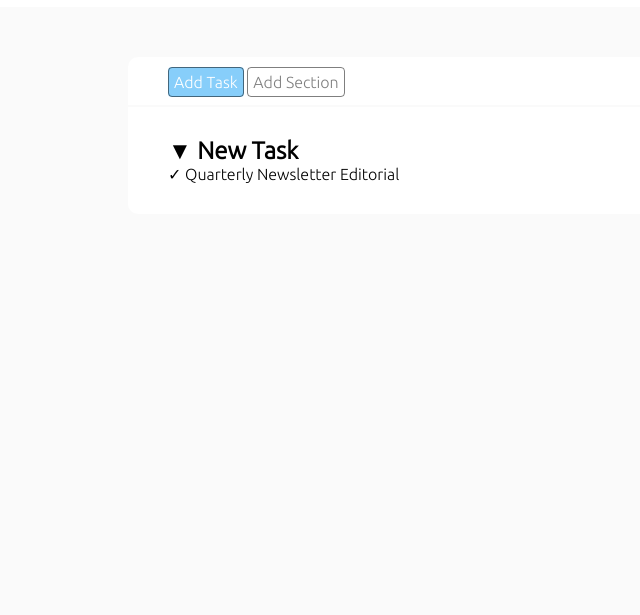
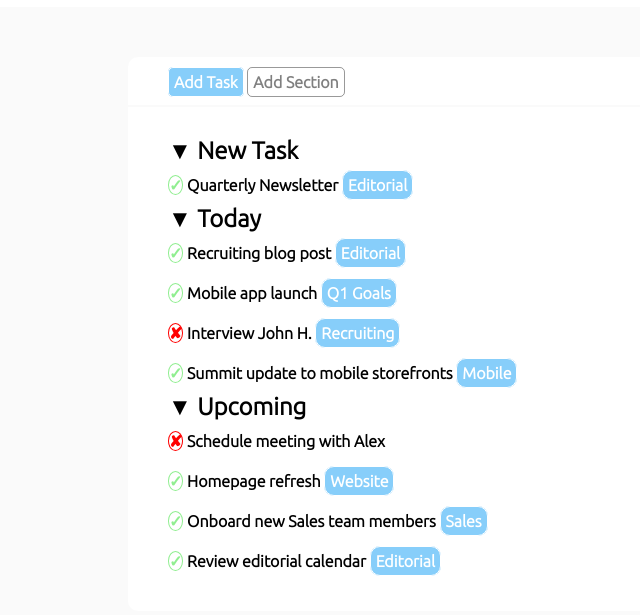
Before and after one commit to alessandrolongo99/html-css-toboolist, a plain HTML site: page index.html in a window 1280 px wide. Shown: the part 63-678 px from the top of the page, without its empty margins (0-640 px from the left). Drawn offline with Linux system fonts and the light colour scheme.

Commit message:
quasi completo

```diff
--- a/css/style.css
+++ b/css/style.css
@@ -6,6 +6,7 @@
 
 body{
     font-family: 'Ubuntu', sans-serif;
+    font-weight: bold;
     background-color: rgb(250, 250, 250);
 }
 
@@ -18,7 +19,6 @@ header{
 header > span{
     line-height: 50px;
     font-size: 40px;
-    font-weight: bold;
 }
 
 img, header > span{
@@ -40,19 +40,18 @@ img, header > span{
 
 .blue{
     background-color: lightskyblue;
-    border-radius: 4px;
+    border-radius: 5px;
     padding: 5px;
     color: white;
     border: 1px solid;
-    border-color:rgba(0, 0, 0, 0.5);
 }
 
 .void{
-    border-radius: 4px;
+    border-radius: 5px;
     padding: 5px;
     color: rgba(0, 0, 0, 0.5);
     border: 1px solid;
-    border-color:rgba(0, 0, 0, 0.5);
+    border-color:rgba(0, 0, 0, 0.4);
 }
 
 /* main */
@@ -64,6 +63,32 @@ main{
     border-radius: 0 0 10px 10px;
 }
 
-section > div{
-    display: inline-block;
+.row{
+    line-height: 40px;
+    vertical-align: middle;
 }
+
+/* check */
+.check{
+    height: 10px;
+    width: 10px;
+    border: 1px solid;
+    border-radius: 50%;
+}
+
+.green{
+    color: lightgreen;
+}
+
+.red{
+    color: red;
+}
+
+/* etichette */
+.etichetta{
+    background-color: lightskyblue;
+    border-radius: 10px;
+    padding: 5px;
+    color: white;
+    border: 1px solid;
+}
--- a/index.html
+++ b/index.html
@@ -22,23 +22,69 @@
     </div>
 
     <main>
-
-
-        <!-- new task ✘-->
+        <!-- new task -->
         <section>
             <h2>&#9660; New Task</h2>
-            <div>✓ Quarterly Newsletter</div>
-            <span>Editorial</span>
+            <div class="row">
+                <span class="check green">✓</span>
+                <span>Quarterly Newsletter</span>
+                <span class="etichetta">Editorial</span>
+            </div>
         </section>
 
         <!-- today -->
         <section>
+            <h2>&#9660; Today</h2>
+            <div class="row">
+                <span class="check green">✓</span>
+                <span>Recruiting blog post</span>
+                <span class="etichetta">Editorial</span>
+            </div>
 
+            <div class="row">
+                <span class="check green">✓</span>
+                <span>Mobile app launch</span>
+                <span class="etichetta">Q1 Goals</span>
+            </div>
+
+            <div class="row">
+                <span class="check red">✘</span>
+                <span>Interview John H.</span>
+                <span class="etichetta">Recruiting</span>
+            </div>
+
+            <div class="row">
+                <span class="check green">✓</span>
+                <span>Summit update to mobile storefronts</span>
+                <span class="etichetta">Mobile</span>
+            </div>
         </section>
 
         <!-- upcoming -->
         <section>
+            <h2>&#9660; Upcoming</h2>
+            <div class="row">
+                <span class="check red">✘</span>
+                <span>Schedule meeting with Alex</span>
+            </div>
 
+            <div class="row">
+                <span class="check green">✓</span>
+                <span>Homepage refresh</span>
+                <span class="etichetta">Website</span>
+            </div>
+
+            <div class="row">
+                <span class="check green">✓</span>
+                <span>Onboard new Sales team members</span>
+                <span class="etichetta">Sales</span>
+            </div>
+
+            <div class="row">
+                <span class="check green">✓</span>
+                <span>Review editorial calendar</span>
+                <span class="etichetta">Editorial</span>
+            </div>
         </section>
     </main>
 </body>
```
